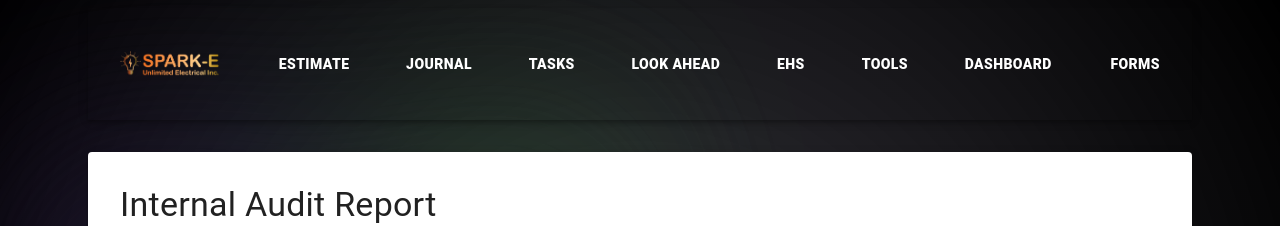
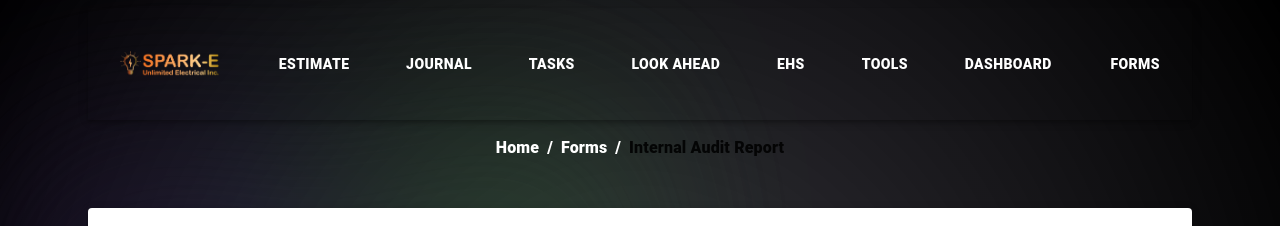
Before and after one commit to sparkeUnlimited/sparke-pm-app, a Next.js app: page /forms/internal-audit-report in a window 1280 px wide. Shown: the top 226 px of the page. Built offline with nearby package versions, Linux system fonts and the light colour scheme; some icons are missing.

Commit message:
Add breadcrumb navigation

```diff
--- /dev/null
+++ b/components/BreadcrumbsNav.tsx
@@ -0,0 +1,40 @@
+"use client";
+
+import { Breadcrumbs, Link as MuiLink, Typography } from "@mui/material";
+import Link from "next/link";
+import { usePathname } from "next/navigation";
+
+export default function BreadcrumbNav() {
+  const pathname = usePathname();
+  const pathnames = pathname.split("/").filter((x) => x);
+
+  const makeLabel = (segment: string) =>
+    segment
+      .replace(/-/g, " ")
+      .replace(/\b\w/g, (l) => l.toUpperCase());
+
+  let accumulated = "";
+
+  return (
+    <Breadcrumbs sx={{ color: "white", fontWeight: 800, my: 2 }} aria-label="breadcrumb">
+      <MuiLink component={Link} href="/" underline="hover" color="inherit" sx={{ fontWeight: 800 }}>
+        Home
+      </MuiLink>
+      {pathnames.map((segment, index) => {
+        accumulated += `/${segment}`;
+        const label = makeLabel(segment);
+        const isLast = index === pathnames.length - 1;
+
+        return isLast ? (
+          <Typography key={accumulated} color="text.primary" sx={{ fontWeight: 800 }}>
+            {label}
+          </Typography>
+        ) : (
+          <MuiLink key={accumulated} component={Link} href={accumulated} underline="hover" color="inherit" sx={{ fontWeight: 800 }}>
+            {label}
+          </MuiLink>
+        );
+      })}
+    </Breadcrumbs>
+  );
+}
--- a/layout/Layout.tsx
+++ b/layout/Layout.tsx
@@ -1,6 +1,7 @@
 import { Box, Container } from "@mui/material";
 import Head from "next/head";
 import Nav from "@/components/Nav";
+import BreadcrumbNav from "@/components/BreadcrumbsNav";
 import { ReactNode } from "react";
 
 type LayoutProps = {
@@ -70,6 +71,7 @@ const Layout = ({ title = "PM Tool - Spark-E", children }: LayoutProps) => {
         }}
       >
         <Nav />
+        <BreadcrumbNav />
         <Box sx={{ flexGrow: 1, width: "100%", py: 4 }}>{children}</Box>
       </Container>
     </>
```
